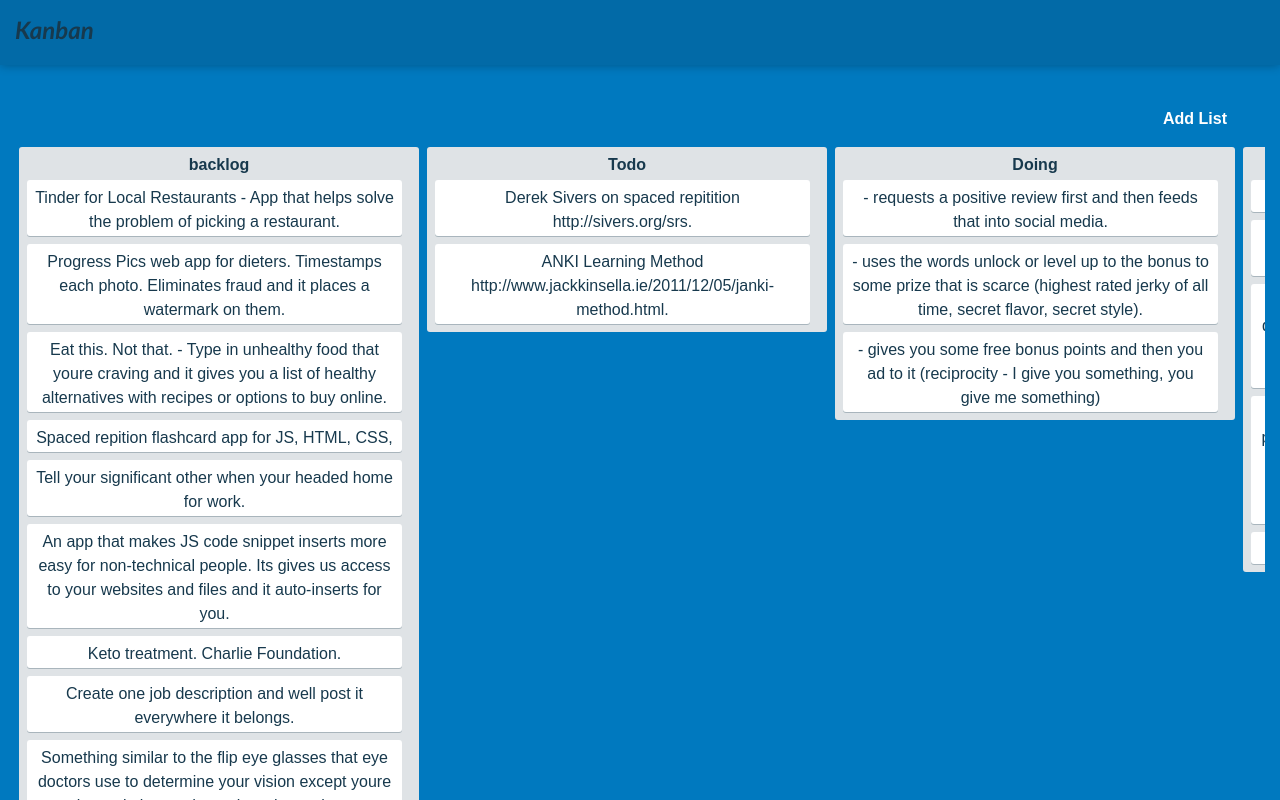
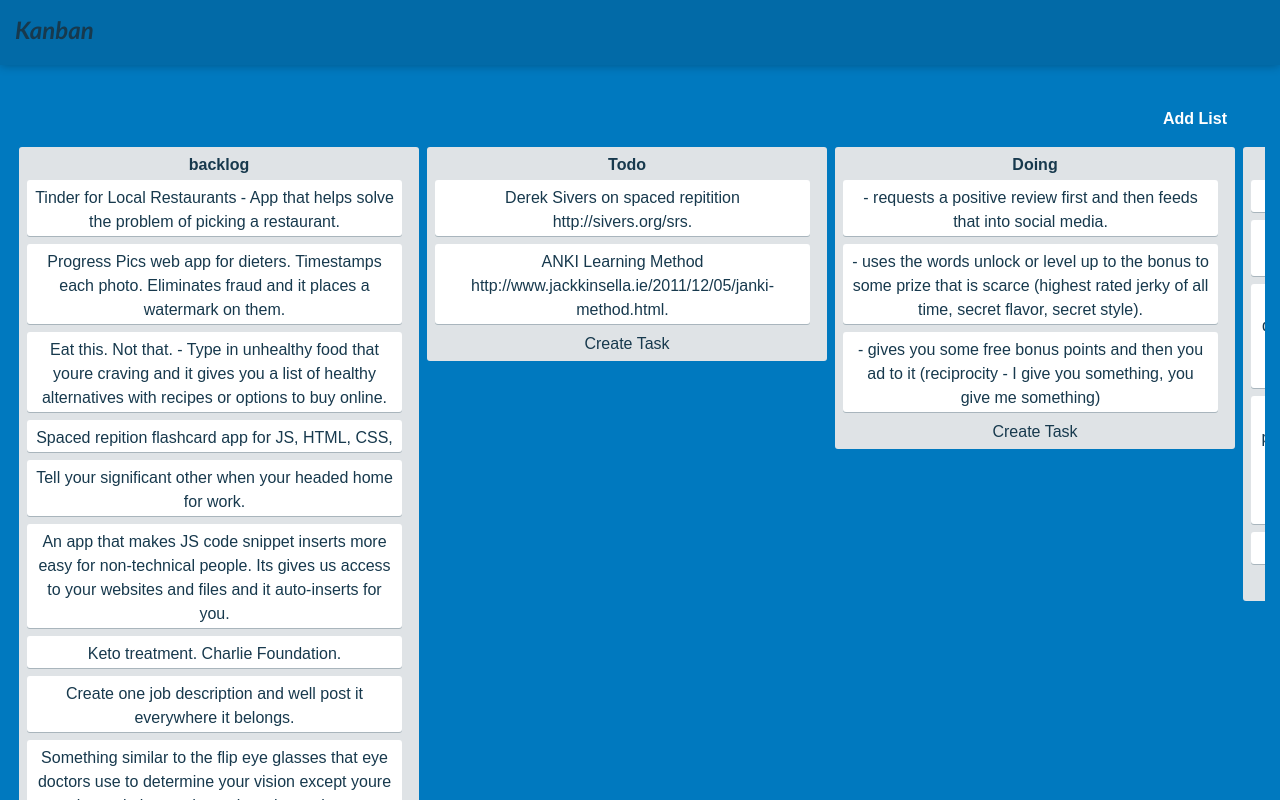
Before and after one commit to IAmNithi/kanban, a React (Create React App) app: page / in a window 1280 px wide. Shown: the top 800 px of the page. Built offline with nearby package versions, Linux system fonts and the light colour scheme.

Commit message:
added create new task

```diff
--- a/src/App.css
+++ b/src/App.css
@@ -141,6 +141,17 @@
 	position: relative;
 	z-index: 10;
 }
+.create-new-link{
+	color: #17394d;
+	padding-bottom: 5px;
+	font-weight: 500;
+}
+.create-new-link:hover{
+	text-decoration: none;
+	color: #17394d;
+	cursor: pointer;
+}
+
 /* Backlog css */
 .activityboard {
 	display: inline-block;
--- a/src/component/Activityboard.js
+++ b/src/component/Activityboard.js
@@ -1,49 +1,71 @@
 import React, { Component } from 'react'
-
+import CreateEditCard from './CreateEditCard';
 export default class Activityboard extends Component {
     constructor(props) {
         super(props);
         this.state = {
             listData: props.backlogData,
-            listName: props.listName
+            listName: props.listName,
+            openModal: false
         }
+        this.toggleModal = this.toggleModal.bind(this);
+        this.closeModal = this.closeModal.bind(this);
+        this.createNewCard = this.createNewCard.bind(this);
     }
-    componentWillReceiveProps(nextProps){
+    componentWillReceiveProps(nextProps) {
         this.setState({
             listData: nextProps.backlogData
         })
     }
-    onDragOver(e){
+    onDragOver(e) {
         e.preventDefault();
     }
-    onDragStart(ev, id){
+    onDragStart(ev, id) {
         ev.dataTransfer.setData('id', id);
     }
     onDrop = (ev, cat) => {
         this.props.onDropEvent(ev, cat);
-      }
+    }
     renderList(data, idx) {
-        return <div className="list-cards" draggable key={idx} onDragStart={(e)=>this.onDragStart(e, data.id)}>
-            <div className="list-card">
+        return <div className="list-cards" key={idx}>
+            <div className="list-card" draggable onDragStart={(e) => this.onDragStart(e, data.id)}>
                 <div className="list-card-details">
                     {data.Description}
                 </div>
             </div>
         </div>
     }
+    toggleModal() {
+        this.setState({
+            openModal: true
+        })
+    }
+    closeModal() {
+        this.setState({
+            openModal: false
+        })
+    }
+    createNewCard(e, list){
+        console.log('printing  in activity dashboard', e, list);
+        this.props.createCardBody(e, list);
+    }
     render() {
         return (
             <div className="activityboard">
-                <div className="board" onDragOver={(e)=>this.onDragOver(e)} onDrop={(e)=>{this.onDrop(e, this.state.listName)}}>
+                <CreateEditCard modalStatus={this.state.openModal} listName={this.state.listName} closeModal={this.closeModal} createCard={this.createNewCard}/>
+                <div className="board" onDragOver={(e) => this.onDragOver(e)} onDrop={(e) => { this.onDrop(e, this.state.listName) }}>
                     <div className="list">
                         <div className="list-header">
                             <div className="header-title">{this.state.listName}</div>
                         </div>
                         <div className="list-cards-scroller">
-                        {this.state.listData.map((data, index) => {
-                            return this.renderList(data, index);
-                        })}
+                            {this.state.listData.map((data, index) => {
+                                return this.renderList(data, index);
+                            })}
                         </div>
+                        <span onClick={(e) => this.toggleModal(e)} href="#" draggable={false} className="create-new-link">
+                            Create Task
+                        </span>
                     </div>
                 </div>
             </div>
--- a/src/component/AddListModal.js
+++ b/src/component/AddListModal.js
@@ -27,6 +27,8 @@ export default class AddListModal extends Component {
 
     handleSubmit() {
         console.log('printing name', this.state.name);
+        this.props.createList(this.state.name);
+        this.toggle();
     }
     render() {
         return (
--- a/src/component/Body.js
+++ b/src/component/Body.js
@@ -14,6 +14,8 @@ export default class Body extends Component {
     this.onDropEvent = this.onDropEvent.bind(this);
     this.toggleModal = this.toggleModal.bind(this);
     this.closeModal = this.closeModal.bind(this);
+    this.createNewList = this.createNewList.bind(this);
+    this.createNewCard = this.createNewCard.bind(this);
   }
   onDropEvent(e, id) {
     let targetId = e.dataTransfer.getData("id");
@@ -46,10 +48,21 @@ export default class Body extends Component {
       kanban: data
     })
   }
+  createNewCard(desc, list){
+    for(let key in data) {
+      if (key === list) {
+        data[key].push(desc);
+        break;
+      }
+    }
+    this.setState({
+      kanban: data
+    })
+  }
   renderList() {
     const activityList = [];
     for (let key in this.state.kanban) {
-      activityList.push(<Activityboard backlogData={this.state.kanban[key]} listName={key} key={key} onDropEvent={this.onDropEvent} />)
+      activityList.push(<Activityboard backlogData={this.state.kanban[key]} listName={key} key={key} onDropEvent={this.onDropEvent} createCardBody={this.createNewCard}/>)
     }
     return <div className="body-scroller">
       {activityList}
@@ -65,12 +78,22 @@ export default class Body extends Component {
       openModal: false
     })
   }
+  createNewList(e){
+    // const object2 = Object.assign(data, e = {});
+    // data.push(e);
+    console.log(data);
+    //  this.setState({
+    //   kanban: data
+    //  }, function(){
+    //    console.log(this.state.kanban);
+    //  });
+  }
   render() {
     // this.renderList();
     return (
       <div className="body">
       <Banner openModal={this.toggleModal}/>
-      <AddListModal modalStatus={this.state.openModal} closeModal={this.closeModal}/>
+      <AddListModal modalStatus={this.state.openModal} closeModal={this.closeModal} createList={this.createNewList}/>
         {
           this.renderList()
         }
--- /dev/null
+++ b/src/component/CreateEditCard.js
@@ -0,0 +1,60 @@
+import React, { Component } from 'react'
+import { Modal, ModalHeader, ModalBody, ModalFooter } from 'reactstrap';
+
+export default class CreateEditCard extends Component {
+    constructor(props) {
+        super(props);
+        this.state = { modal: props.modalStatus, Description: '', createdBy: '', id: 45, listName: props.listName };
+        this.toggle = this.toggle.bind(this);
+        this.handleChangeName = this.handleChangeName.bind(this);
+    }
+    componentWillReceiveProps(nextProps){
+        this.setState({
+            modal: nextProps.modalStatus
+        });
+    }
+    toggle() {
+        this.setState({
+            modal: !this.state.modal
+        });
+        this.props.closeModal();
+    }
+    handleChangeName(event) {
+        this.setState({ [event.target.name]: event.target.value });
+    }
+    handleSubmit() {
+        const newCard = {
+            Description: this.state.Description,
+            createdBy: this.state.createdBy,
+            id: this.state.id
+        }
+        this.props.createCard(newCard, this.state.listName);
+        this.toggle();
+    }
+    render() {
+        return (
+            <div className="add-cardModal">
+                <Modal isOpen={this.state.modal}>
+                    <ModalHeader>Add List</ModalHeader>
+                    <ModalBody>
+                        <div className="row">
+                            <div className="form-group col-12">
+                                <textarea value={this.state.Description} name="Description" placeholder="Description" onChange={(e) => this.handleChangeName(e)} className="form-control" />
+                            </div>
+                            <div className="form-group col-12">
+                                <input type="text" value={this.state.createdBy} name="createdBy" placeholder="createdBy" onChange={(e) => this.handleChangeName(e)} className="form-control" />
+                            </div>
+                            <div className="form-group col-12">
+                                <input type="text" value={this.state.id} placeholder="id" name="id" onChange={(e) => this.handleChangeName(e)} className="form-control" />
+                            </div>
+                        </div>
+                    </ModalBody>
+                    <ModalFooter>
+                        <button type="button" className="btn btn-success" onClick={(e) => this.handleSubmit(e)}>Submit</button>
+                        <button className="btn btn-primary" onClick={this.toggle}>Cancel</button>
+                    </ModalFooter>
+                </Modal>
+            </div>
+        )
+    }
+}
```
